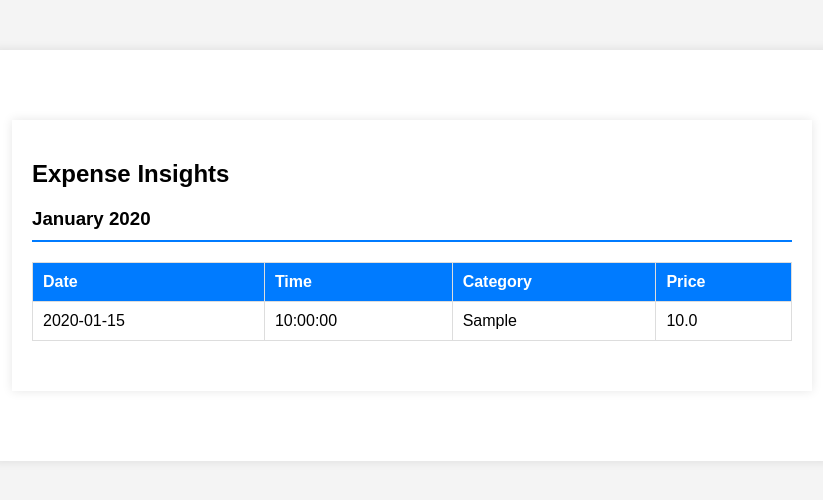
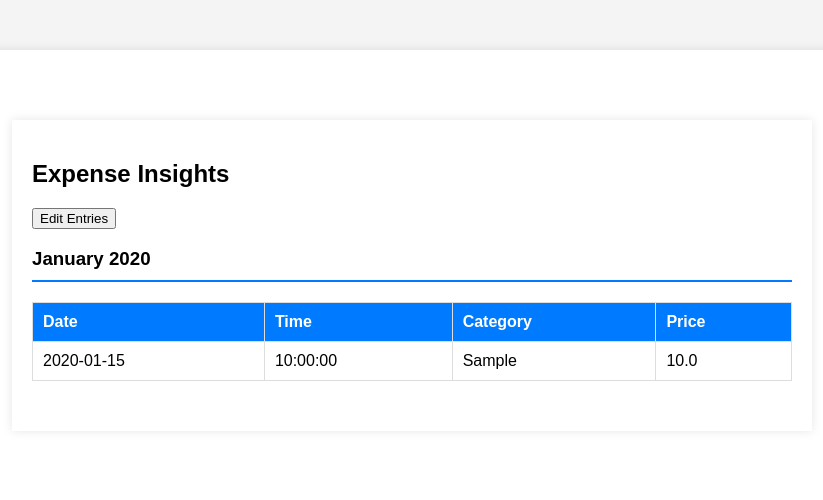
Before and after one commit to YukioRivera/expenseTracker, a Flask app: page /expense_insights in a window 1280 px wide. Shown: the top 500 px of the page, without its empty margins (228-1051 px from the left). Run offline with Flask 2, Linux system fonts and the light colour scheme; tables that the repository leaves empty hold one stand-in row (values such as "Sample post").

Commit message:
got the new table working need to clean it up and make it look nice

```diff
--- a/app/templates/expense_insights.html
+++ b/app/templates/expense_insights.html
@@ -8,6 +8,9 @@
 
     {% for month, entries in expenses_by_month.items() %}
         <div class="monthly-container">
+
+            <button class="edit-btn" data-month="{{ month }}">Edit Entries</button>
+
             <h3>{{ month }}</h3> <!-- This will display the month and year, e.g., "September 2023" -->
 
             <!-- Expenses Table -->
```
